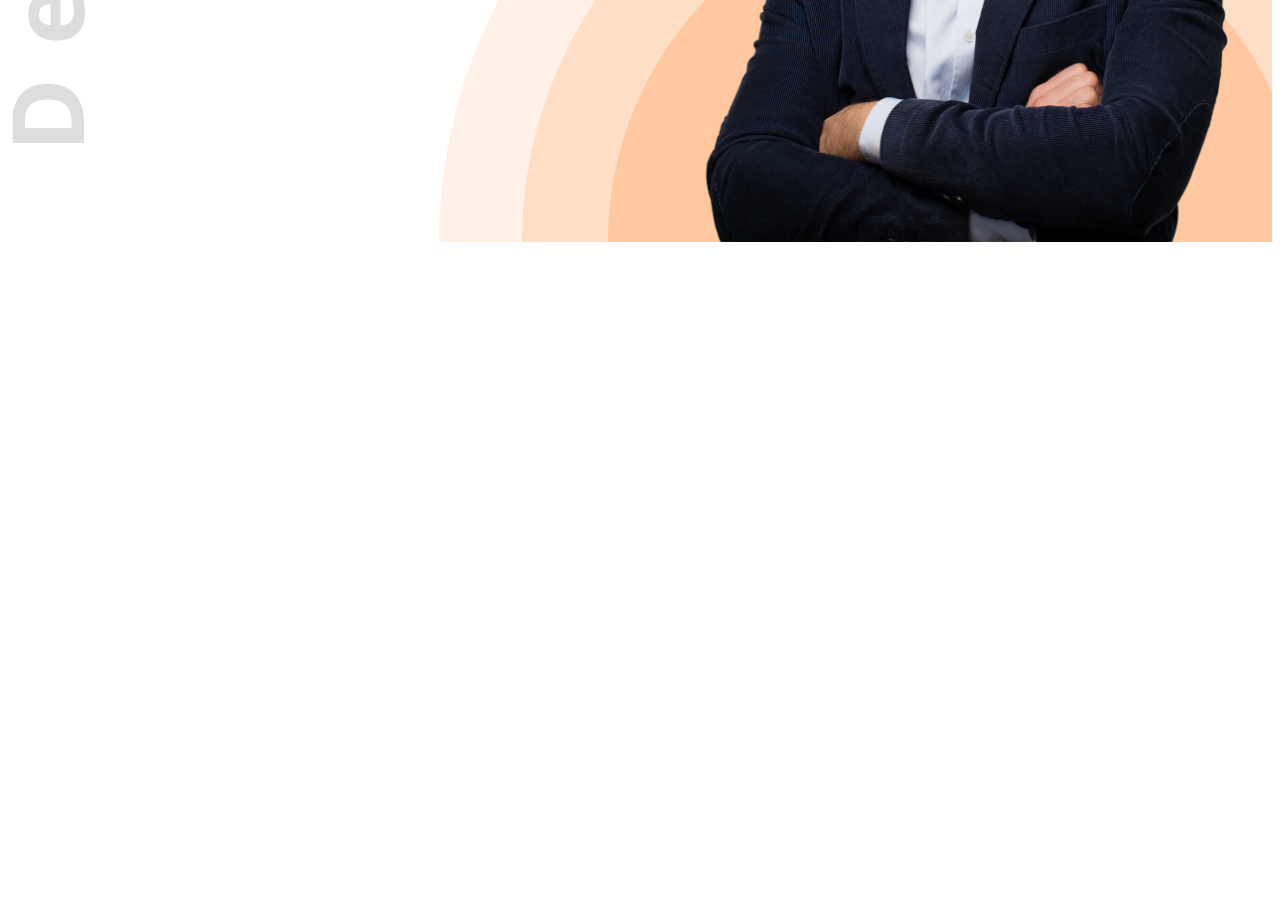
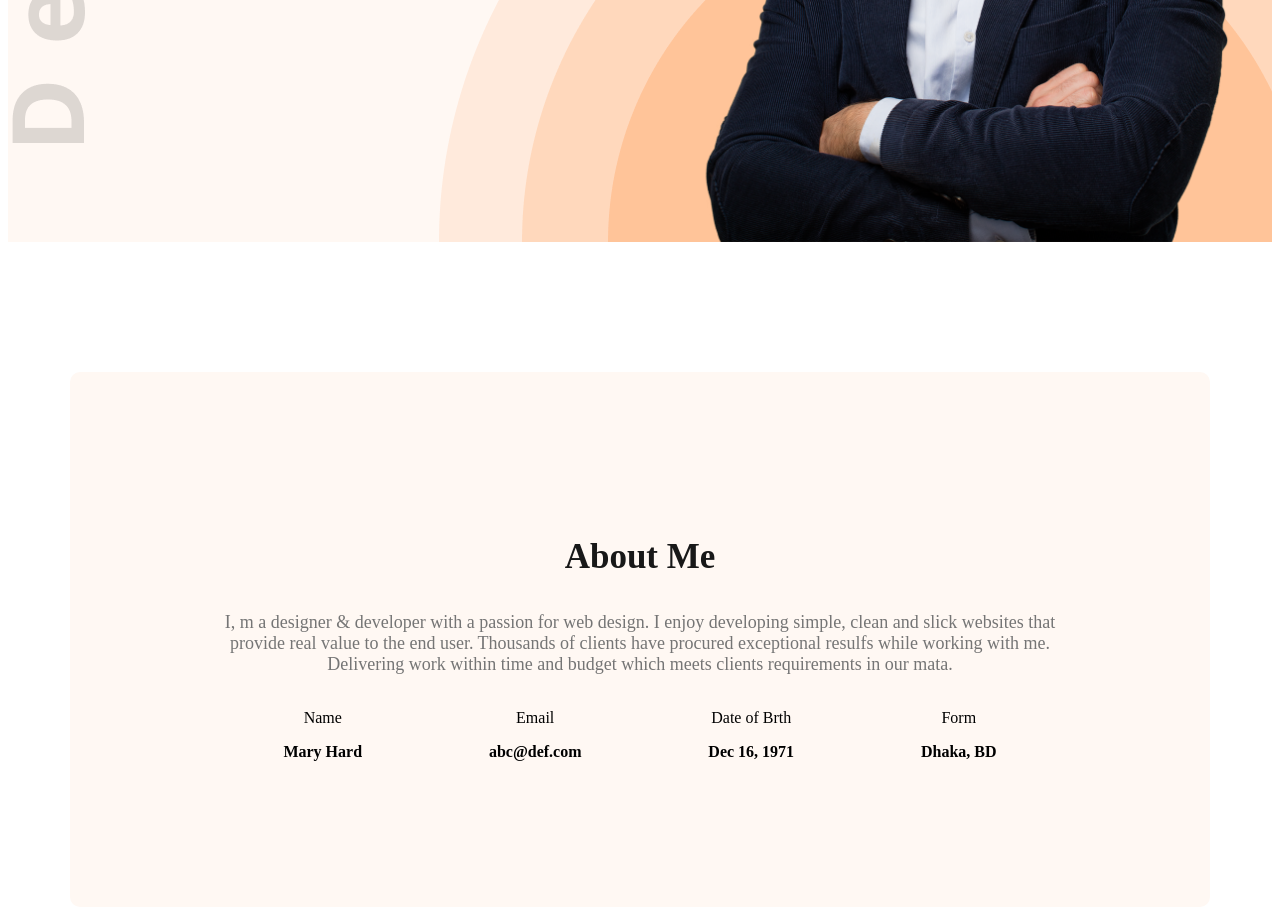
Before and after one commit to hriday33333/web-developer-portfolio, a plain HTML site: page index.html in a window 1280 px wide. Shown: the part 628-1538 px from the top of the page. Before the commit the page ends 878 px from the top, so only its background shows below. Drawn offline with Linux system fonts and the light colour scheme.

Commit message:
added paragraph

```diff
--- a/index.html
+++ b/index.html
@@ -10,7 +10,7 @@
     <link rel="stylesheet" href="styles/portfolio.css">
 </head>
 <body class=".open-sans-normal">
-    <header class="header">
+    <header class="header secondary-bg">
         <nav>
             <h3 class="nav-title">Ma<span class="text-primary">r</span>y</h3>
             <ul>
@@ -34,7 +34,35 @@
         </div>
     </header>
     <main>
+        <section class="about secondary-bg">
+        <h3 class="section-title">About Me</h3>
+        <p class="section-description">
+            I, m a designer & developer with a passion for web design. I enjoy developing simple, clean and
+slick websites that provide real value to the end user. Thousands of clients have procured
+exceptional resulfs while working with me. Delivering work within time and budget which meets
+clients requirements in our mata.
+        </p>
+        <div class="about-items">
+            <!-- .about-item*4>p.item-title+p.item-description -->
+             <div class="about-item">
+                <p class="item-title">Name</p>
+                <p class="item-description">Mary Hard</p>
+             </div>
+             <div class="about-item">
+                <p class="item-title">Email</p>
+                <p class="item-description">abc@def.com</p>
+             </div>
+             <div class="about-item">
+                <p class="item-title">Date of Brth</p>
+                <p class="item-description">Dec 16, 1971</p>
+             </div>
+             <div class="about-item">
+                <p class="item-title">Form</p>
+                <p class="item-description">Dhaka, BD</p>
+             </div>
+        </div>
 
+        </section>
     </main>
     <footer>
 
--- a/styles/portfolio.css
+++ b/styles/portfolio.css
@@ -9,6 +9,10 @@
 
 
 /* share style */
+.secondary-bg{
+background-color: #FFF8F3;
+}
+
 .text-primary{
     color: #FD6E0A;
 }
@@ -24,6 +28,16 @@
     border: none;
     padding: 18px 35px;
     border-radius: 5px;
+}
+
+.section-title{
+    font-size: 35px;
+    font-weight: bold;
+    color: #181818;
+}
+.section-description{
+    font-size: 18px;
+    color: #757575;
 }
 
 /* header */
@@ -80,3 +94,26 @@ nav li a{
 .banner-profle-pic{
     width: 580px;
 }
+
+/* main styles */
+main{
+max-width: 1140px;
+margin: 0 auto;
+}
+
+/* about styles */
+.about{
+    border-radius: 10px;
+    padding: 130px 150px;
+    text-align: center;
+    margin-top: 130px;
+}
+
+.about-items{
+    display: flex;
+    justify-content: space-around;
+}
+
+.item-description{
+    font-weight: 600;
+}
```
